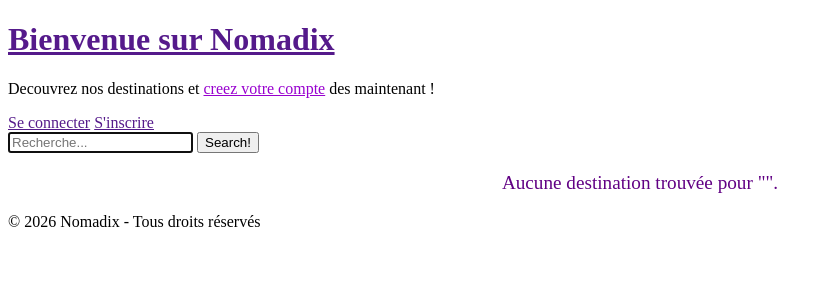
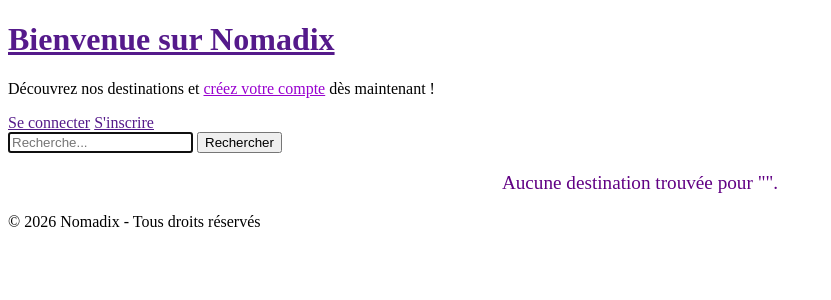
Before and after one commit to Daphne974/Nomadix, a PHP site: template views/home.php in a window 1280 px wide. Shown: the top 300 px of the page, without its empty margins (0-831 px from the left). Run offline with PHP 8.4, Linux system fonts and the light colour scheme; the template is opened without the code that fills it, so the values that code supplies are empty.

Commit message:
ajout destination + corrections
search ! -> Rechercher
les accents

```diff
--- a/views/header.php
+++ b/views/header.php
@@ -68,7 +68,7 @@ $currentPage = match ($routePath) {
                     <a href="<?= htmlspecialchars(siteUrl('/')) ?>">
                         <h1>Bienvenue sur Nomadix</h1>
                     </a>
-                    <p>Decouvrez nos destinations et <a href="<?= htmlspecialchars(siteUrl('/inscription')) ?>" style="color: rgb(152, 0, 207);">creez votre compte</a> des maintenant !</p>
+                    <p>Découvrez nos destinations et <a href="<?= htmlspecialchars(siteUrl('/inscription')) ?>" style="color: rgb(152, 0, 207);">créez votre compte</a> dès maintenant !</p>
                 <?php endif; ?>
             </div>
             <nav class="nav-buttons">
--- a/views/home.php
+++ b/views/home.php
@@ -17,7 +17,7 @@ require_once __DIR__ . '/header.php';
         <form method="POST" action="<?= htmlspecialchars(siteUrl('/')) ?>">
             <input type="text" name="recherche" value="<?= htmlspecialchars($recherche ?? '') ?>"
                 placeholder="Recherche..." autofocus autocomplete="on">
-            <input type="submit" value="Search!">
+            <input type="submit" value="Rechercher">
         </form>
     </div>
 
```
Also changed, not shown: public/images/daphnecity.jpg (added), 1 other file.
